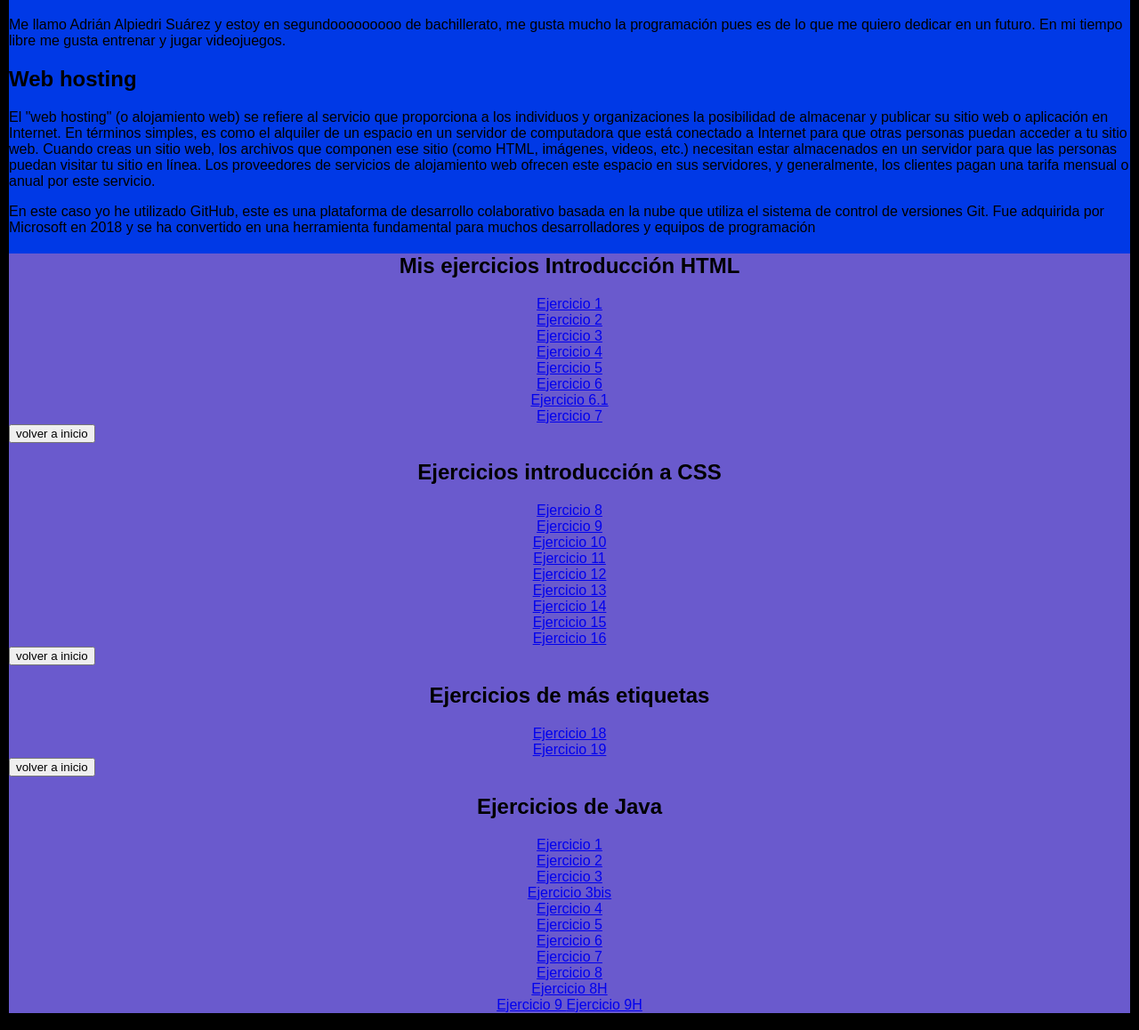
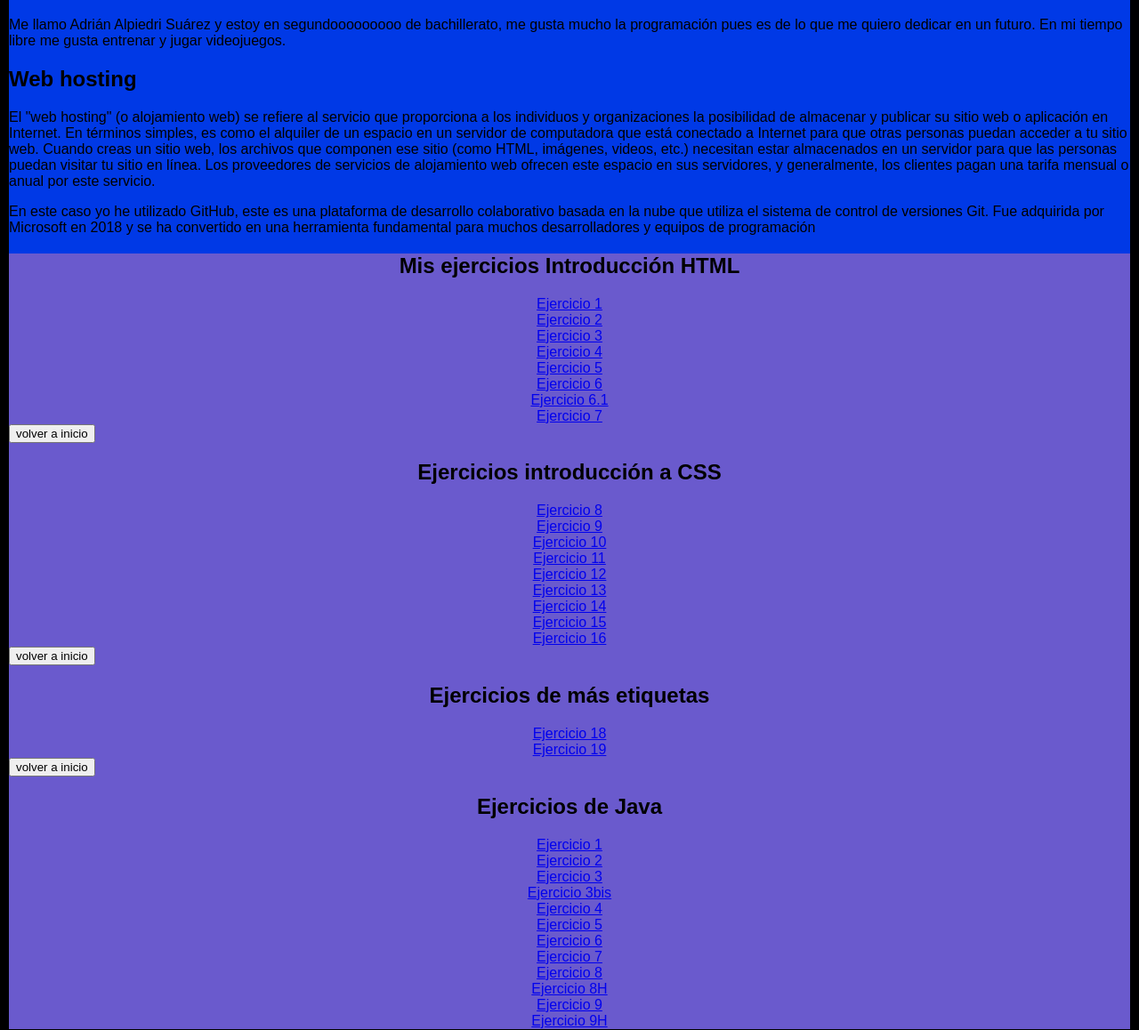
Before and after one commit to adrianas12/adrianas12.github.io, a plain HTML site: page index.html in a window 1280 px wide. Shown: the part 151-1309 px from the top of the page at 89% size. Drawn offline with Linux system fonts and the light colour scheme.

Commit message:
Update index.html

```diff
--- a/index.html
+++ b/index.html
@@ -95,7 +95,7 @@ margin: 5px;
   <a href="ejercicios_html/js-ejerc07-estructuras_condicionales-2"> Ejercicio 7 </a> <br>
   <a href="ejercicios_html/8 java"> Ejercicio 8 </a> <br>
   <a href="ejercicios_hmtl/js-ejerc08-heladeria.html.html"> Ejercicio 8H </a> <br>
- <a href="ejercicios_html/js-ejerc09-funciones.html"> Ejercicio 9 </a>
+ <a href="ejercicios_html/js-ejerc09-funciones.html"> Ejercicio 9 </a> <br>
  <a href="ejercicios_html/js-ejerc09-heladeria_funcion.html"> Ejercicio 9H </a> <br>
 
   </div>
```
